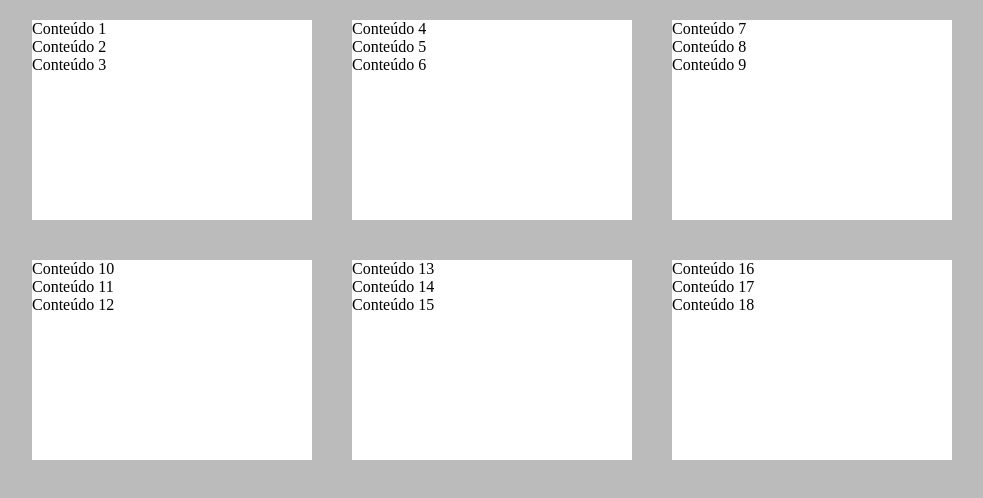
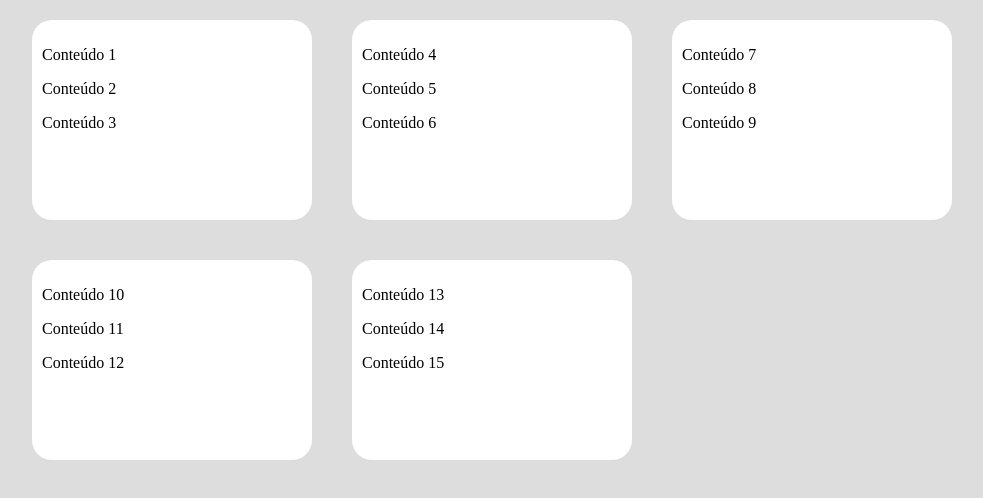
Before and after one commit to EdsonRego/curso-html-css, a plain HTML site: page curso-aula/aula-flexbox/index.html in a window 1280 px wide. Shown: the whole page, without its empty margins (148-1131 px from the left). Drawn offline with Linux system fonts and the light colour scheme.

Commit message:
aula-flex-box

```diff
--- a/curso-aula/aula-flexbox/css/styles.css
+++ b/curso-aula/aula-flexbox/css/styles.css
@@ -1,13 +1,14 @@
 * {
-    box-sizing: border-box;
+  box-sizing: border-box;
+}
+
+html, body {
+    background-color: #ddd;
     margin: 0;
 }
 
-body{
-    background-color: #bbb;
-}
-
-.container-dos-blocos{
+.container-dos-blocos {
+    width: 100%;
     max-width: 960px;
     margin: 0 auto;
     display: flex;
@@ -18,27 +19,11 @@ body{
     width: 280px;
     height: 200px;
     margin: 20px;
+    border-radius: 20px;
+    padding: 10px;
     background-color: #fff;
 }
 
 .bloco:hover {
     border: 2px solid red;
 }
-
-/*
-.container-dos-blocos{
-        display: flex;
-        flex-wrap: wrap;
-        justify-content: space-around;
-        align-items: center;
-}
-
-.bloco {
-    width: 90px;
-    height: 200px;
-    margin: 20px;
-    display: flex;
-    flex-direction: column;
-    justify-content: center;
-}
-*/
--- a/curso-aula/aula-flexbox/index.html
+++ b/curso-aula/aula-flexbox/index.html
@@ -2,11 +2,10 @@
 <html lang="en">
 <head>
     <meta charset="UTF-8">
+    <meta http-equiv="X-UA-Compatible" content="IE=edge">
     <meta name="viewport" content="width=device-width, initial-scale=1.0">
-    <title>Aula Flexbox</title>
-
     <link rel="stylesheet" href="css/styles.css">
-
+    <title>Estudo display</title>
 </head>
 <body>
     <div class="container-dos-blocos">
@@ -35,11 +34,6 @@
             <p>Conteúdo 14</p>
             <p>Conteúdo 15</p>
         </div>
-        <div class="bloco">
-            <p>Conteúdo 16</p>
-            <p>Conteúdo 17</p>
-            <p>Conteúdo 18</p>
-        </div>
     </div>
 </body>
 </html>
```
